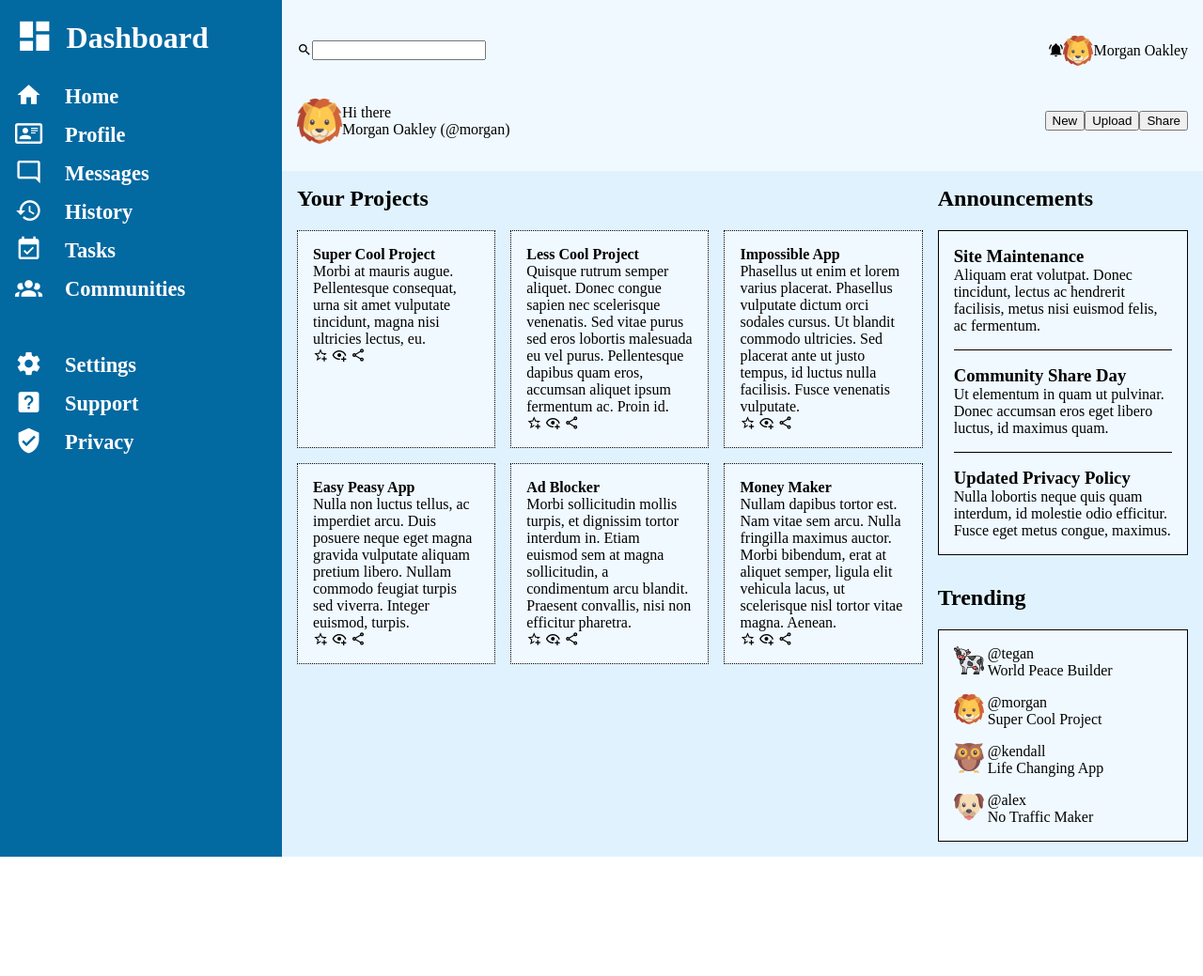
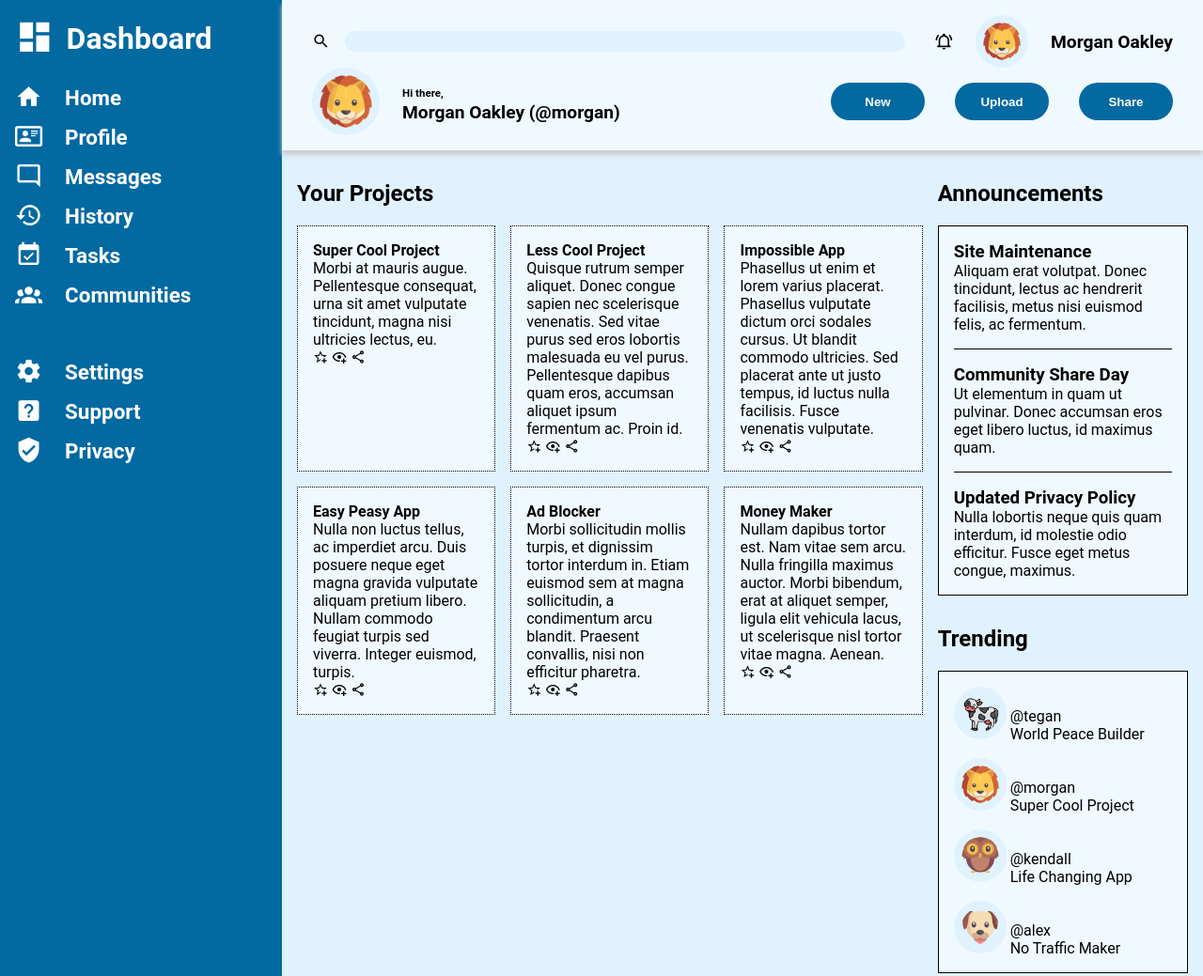
Before and after one commit to jundran/admin-dashboard, a website: page index.html in a window 1280 px wide. Shown: the top 1039 px of the page at 94% size. Before the commit the page ends 912 px from the top, so only its background shows below. Drawn offline with Linux system fonts and the light colour scheme.

Commit message:
Style header

```diff
--- a/index.html
+++ b/index.html
@@ -17,7 +17,7 @@
       <input type="text">
     </div>
     <div class="info">
-      <span class="mdi mdi-bell-ring"></span>
+      <span class="mdi mdi-bell-ring-outline"></span>
       <img class="profile-icon" src="/images/lion.png" alt="profile icon">
       <span>Morgan Oakley</span>
     </div>
@@ -25,7 +25,10 @@
   <div>
     <div class="greeting">
       <img class="profile-icon large" src="/images/lion.png" alt="profile icon">
-      <span>Hi there<br>Morgan Oakley (@morgan)</span>
+      <div>
+        <span>Hi there,</span><br>
+        <span>Morgan Oakley (@morgan)</span>
+      </div>
     </div>
     <div class="actions">
       <button>New</button>
--- a/styles.sass
+++ b/styles.sass
@@ -18,9 +18,8 @@ body
   margin: 0
   display: grid
   grid-template-columns: 300px 4fr
-  grid-template-rows: 1fr 4fr
   min-height: 100vh
-  font: roboto
+  font-family: roboto, sans-serif
   > *
     padding: 16px
 
@@ -36,22 +35,63 @@ ul
   padding: 0
 
 .profile-icon
-  width: 32px
-  height: 32px
+  width: 40px
+  height: 40px
+  background: $sky100
+  padding: 8px
+  border-radius: 50%
 
 .profile-icon.large
-  width: 48px
-  height: 48px
+  width: 56px
+  height: 56px
 
 header
   grid-column: 2 / 3
   display: grid
-  grid-auto-rows: 1fr 1fr
   background: $header-colour
+  font-size: 1.2rem
+  font-weight: 700
+  padding: 16px 32px
+  box-shadow: 0 5px 5px #ccc
+  z-index: 1
+  > div
+    justify-content: space-between
   div
     display: flex
-    justify-content: space-between
     align-items: center
+  .search
+    flex: 1 1 auto
+    margin-right: 32px
+    input
+      background: $main-colour
+      width: min(100%, 600px)
+      border: none
+      border-radius: 15px
+      margin-left: 16px
+      padding: 0 8px
+      font-size: inherit
+  .info
+    img
+      margin: 0 24px
+  .greeting
+    margin-right: 24px
+    img
+      margin-right: 24px
+    div
+      display: block
+      span:first-of-type
+        font-size: 60%
+  .actions
+    :nth-child(2)
+      margin: 0 32px
+    button
+      background: $sidebar-colour
+      width: 100px
+      height: 3em
+      border: none
+      border-radius: 3em
+      color: #fff
+      font-weight: inherit
 
 .sidebar
   grid-column: 1 / 2
@@ -82,6 +122,7 @@ main
   display: grid
   grid-template-columns: 5fr 2fr
   gap: 16px
+  padding-top: 32px
   background: $main-colour
   .projects
     grid-column: 1 / 2
```
Also changed, not shown: README.md, styles.css, 2 other files.
